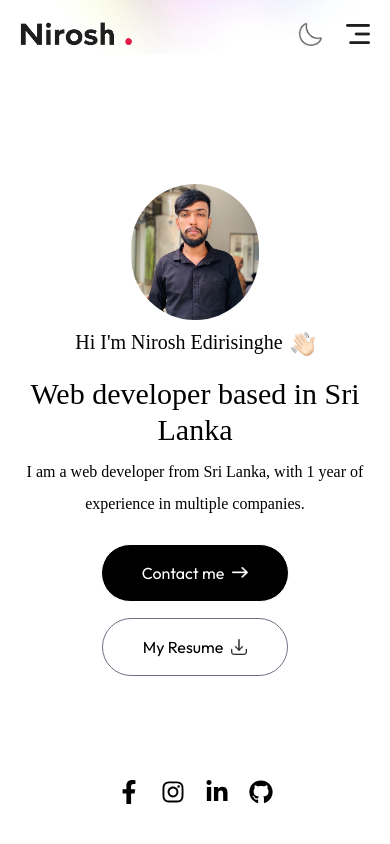
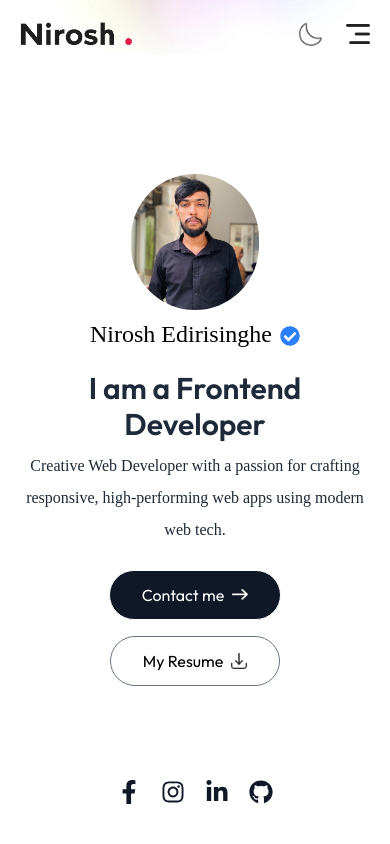
Before and after one commit to Nirosh-Edirisinghe/Myportfolio, a Next.js app: page / in a window 390 px wide. Shown: the top 844 px of the page. Built offline with nearby package versions, Linux system fonts and the light colour scheme; a web font is replaced by a local one.

Commit message:
chnage gero section styles

```diff
--- a/assets/assets.js
+++ b/assets/assets.js
@@ -123,6 +123,18 @@ export const assets = {
   posgreeicon,
   esupport,
 };
+
+export const Bio = {
+  roles: [
+    "ICT Undergraduate",
+    "Frontend Developer",
+    "FullStack Developer",
+  ],
+  github: "https://github.com/Nirosh-Edirisinghe",
+  linkedin: "https://www.linkedin.com/in/nirosh-edirisinghe-a13663329/",
+  insta: "https://www.instagram.com/niroshedirisighe/",
+  facebook: "https://www.facebook.com/nirosh.edirisingha.3",
+}
 
 export const workData = [
   {
--- a/components/Contact.jsx
+++ b/components/Contact.jsx
@@ -34,7 +34,7 @@ const Contact = () => {
       initial={{ opacity: 0 }}
       whileInView={{ opacity: 1 }}
       transition={{ duration: 1 }}
-      id='contact ' className='w-full px-[12%] py-10 scroll-mt-20 bg-[url("/footer-bg-color.png")] bg-no-repeat bg-center bg-[length:90%_auto] dark:bg-none'>
+      id='contact' className='w-full px-[12%] py-10 scroll-mt-20 bg-[url("/footer-bg-color.png")] bg-no-repeat bg-center bg-[length:90%_auto] dark:bg-none'>
 
       <motion.h4
         initial={{ opacity: 0, y: -20 }}
--- a/components/Header.jsx
+++ b/components/Header.jsx
@@ -1,8 +1,9 @@
-import { assets } from '@/assets/assets'
+import { assets, Bio } from '@/assets/assets'
 import Image from 'next/image'
 import React from 'react'
 import { motion } from "motion/react"
-import { FaFacebookF, FaInstagram, FaLinkedinIn, FaGithub } from "react-icons/fa";
+import { Typewriter } from "react-simple-typewriter";
+import { FaFacebookF, FaInstagram, FaLinkedinIn, FaGithub, FaCheckCircle } from "react-icons/fa";
 
 
 const Header = () => {
@@ -69,52 +70,52 @@ const Header = () => {
 
       {/* --- MOBILE SOCIAL ICONS (top center) --- */}
       <div className='flex md:hidden justify-center gap-5 absolute bottom-10 w-full'>
-        <a href="#"><FaFacebookF className="text-black text-2xl hover:scale-110 transition" /></a>
-        <a href="#"><FaInstagram className="text-black text-2xl hover:scale-110 transition" /></a>
-        <a href="#"><FaLinkedinIn className="text-black text-2xl hover:scale-110 transition" /></a>
-        <a href="#"><FaGithub className="text-black text-2xl hover:scale-110 transition" /></a>
+        <a href={Bio.facebook} target='_blank'><FaFacebookF className="text-gray-900 text-2xl hover:scale-110 transition dark:text-gray-400" /></a>
+        <a href={Bio.insta} target='_blank'><FaInstagram className="text-gray-900 text-2xl hover:scale-110 transition dark:text-gray-400" /></a>
+        <a href={Bio.linkedin} target='_blank'><FaLinkedinIn className="text-gray-900 text-2xl hover:scale-110 transition dark:text-gray-400" /></a>
+        <a href={Bio.github} target='_blank'><FaGithub className="text-gray-900 text-2xl hover:scale-110 transition dark:text-gray-400" /></a>
       </div>
 
       {/* --- DESKTOP RIGHT SIDE SOCIAL ICONS --- */}
       <div className='hidden md:flex flex-col gap-10 absolute right-10 top-1/2 -translate-y-1/2'>
-        <a href="#">
+        <a href={Bio.facebook} target='_blank'>
           <div className="relative group">
             <span
               className="absolute -top-6 left-1/2 -translate-x-1/2 opacity-0 group-hover:opacity-100  group-hover:-translate-y-3 translate-y-1 group-hover:scale-100  scale-95  bg-white text-gray-800 border border-gray-800 text-xs px-2 py-1 rounded transition-all duration-300 delay-100" >
               Facebook
             </span>
-            <FaFacebookF className="text-gray-700 text-2xl hover:scale-110 transition" />
+            <FaFacebookF className="text-gray-700  text-2xl hover:scale-110 transition dark:text-gray-400" />
           </div>
         </a>
 
 
-        <a href="#">
+        <a href={Bio.insta} target='_blank'>
           {/* Instagram */}
           <div className="relative group">
             <span className="absolute -top-6 left-1/2 -translate-x-1/2 opacity-0 group-hover:opacity-100  group-hover:-translate-y-3 translate-y-1 group-hover:scale-100  scale-95  bg-white text-gray-800 border border-gray-800 text-xs px-2 py-1 rounded transition-all duration-300 delay-100" >
               Instagram
             </span>
-            <FaInstagram className="text-gray-700 text-2xl hover:scale-110 transition" />
+            <FaInstagram className="text-gray-700 text-2xl hover:scale-110 transition dark:text-gray-400" />
           </div>
         </a>
 
-        <a href="#">
+        <a href={Bio.linkedin} target='_blank'>
           {/* LinkedIn */}
           <div className="relative group">
             <span className="absolute -top-6 left-1/2 -translate-x-1/2 opacity-0 group-hover:opacity-100  group-hover:-translate-y-3 translate-y-1 group-hover:scale-100  scale-95  bg-white text-gray-800 border border-gray-800 text-xs px-2 py-1 rounded transition-all duration-300 delay-100" >
               LinkedIn
             </span>
-            <FaLinkedinIn className="text-gray-700 text-2xl hover:scale-110 transition" />
+            <FaLinkedinIn className="text-gray-700 text-2xl hover:scale-110 transition dark:text-gray-400" />
           </div>
         </a>
 
-        <a href="#">
+        <a href={Bio.github} target='_blank'>
           {/* GitHub */}
           <div className="relative group">
             <span className="absolute -top-6 left-1/2 -translate-x-1/2 opacity-0 group-hover:opacity-100  group-hover:-translate-y-3 translate-y-1 group-hover:scale-100  scale-95  bg-white text-gray-800 border border-gray-800 text-xs px-2 py-1 rounded transition-all duration-300 delay-100" >
               GitHub
             </span>
-            <FaGithub className="text-gray-700 text-2xl hover:scale-110 transition" />
+            <FaGithub className="text-gray-700 text-2xl hover:scale-110 transition dark:text-gray-400" />
           </div>
         </a>
       </div>
@@ -126,35 +127,54 @@ const Header = () => {
           whileInView={{ scale: 1 }}
           transition={{ duration: 0.8, type: 'spring', stiffness: 100 }}
         >
-          <Image src={assets.myprofile} alt='' className='rounded-full w-32' />
+          <Image src={assets.myprofile} alt='' className='rounded-full w-32 ' />
         </motion.div>
 
         <motion.h3
           initial={{ y: -20, opacity: 0 }}
           whileInView={{ y: 0, opacity: 1 }}
           transition={{ duration: 0.6, delay: 0.3 }}
-          className='flex items-end gap-2 text-xl md:text-2xl mb-3 font-ovo'
+          className='flex items-end gap-2 text-2xl md:text-3xl mb-3  font-ovo'
         >
-          Hi I'm Nirosh Edirisinghe
-          <Image src={assets.hand_icon} alt='' className='w-6' />
+         Nirosh Edirisinghe
+          {/* <Image src={assets.hand_icon} alt='' className='w-6' /> */}
+          <FaCheckCircle className="text-blue-500 w-5 h-5 mb-1" />
         </motion.h3>
+
+        {/* <motion.h1
+          initial={{ y: -30, opacity: 0 }}
+          whileInView={{ y: 0, opacity: 1 }}
+          transition={{ duration: 0.8, delay: 0.5 }}
+          className='text-3xl sm:text-6xl lg:text-[66px] font-outfit'
+        >
+          Web developer based in Sri Lanka
+        </motion.h1> */}
 
         <motion.h1
           initial={{ y: -30, opacity: 0 }}
           whileInView={{ y: 0, opacity: 1 }}
           transition={{ duration: 0.8, delay: 0.5 }}
-          className='text-3xl sm:text-6xl lg:text-[66px] font-ovo'
+          className="text-3xl sm:text-6xl lg:text-[50px] text-gray-800 font-semibold font-outfit dark:text-gray-300"
         >
-          Web developer based in Sri Lanka
+          I am a{' '}
+          <span className="text-primary">
+            <Typewriter
+              words={Bio.roles}
+              loop={true}
+              typeSpeed={100}
+              deleteSpeed={50}
+              delaySpeed={1500}
+            />
+          </span>
         </motion.h1>
 
         <motion.p
           initial={{ opacity: 0 }}
           whileInView={{ opacity: 1 }}
           transition={{ duration: 0.6, delay: 0.7 }}
-          className='max-w-2xl mx-auto font-ovo'
+          className='max-w-2xl mx-auto font-ovo text-gray-800 dark:text-gray-200'
         >
-          I am a web developer from Sri Lanka, with 1 year of experience in multiple companies.
+          Creative Web Developer with a passion for crafting responsive, high-performing web apps using modern web tech.
         </motion.p>
 
         <div className='flex flex-col sm:flex-row items-center gap-4 mt-4'>
@@ -162,7 +182,7 @@ const Header = () => {
             initial={{ y: 30, opacity: 0 }}
             whileInView={{ y: 0, opacity: 1 }}
             transition={{ duration: 0.6, delay: 1 }}
-            className='px-10 py-3 border border-white rounded-full bg-black text-white flex items-center gap-2 dark:bg-transparent'
+            className='px-8 py-2 border border-white rounded-full bg-gray-900 text-white flex items-center gap-2 dark:bg-transparent'
             href="#contact"
           >
             Contact me <Image src={assets.right_arrow_white} alt='' className='w-4' />
@@ -174,7 +194,7 @@ const Header = () => {
             transition={{ duration: 0.6, delay: 1.2 }}
             href="/sample-resume.pdf"
             download
-            className='px-10 py-3 border rounded-full border-gray-500 flex items-center gap-2 bg-white dark:text-black'
+            className='px-8 py-2 border rounded-full border-gray-500 flex items-center gap-2 bg-white dark:text-black'
           >
             My Resume <Image src={assets.download_icon} alt='' className='w-4' />
           </motion.a>
--- a/components/Navbar.jsx
+++ b/components/Navbar.jsx
@@ -1,5 +1,5 @@
 
-import { assets } from '@/assets/assets'
+import { assets, Bio } from '@/assets/assets'
 import Image from 'next/image'
 import React, { useEffect, useRef, useState } from 'react'
 
@@ -27,7 +27,7 @@ const Navbar = ({ isDarkMode, setIsDarkMode }) => {
       <div className='fixed top-0 right-0 w-11/12 -z-10 translate-y-[-80%] dark:hidden'>
         <Image src={assets.header_bg_color} alt='' className='w-full' />
       </div>
-      <nav className={`w-full fixed px-5 lg:px-8 xl:px-[8%] py-4 flex items-center justify-between z-50 ${isScroll ? "bg-white/50  bg-opacity-50 backdrop-blur-lg shadow-sm dark:bg-darkTheme dark:shadow-white/20" : ""}`}>
+      <nav className={`w-full fixed px-5 lg:px-8 xl:px-[8%] pt-4 pb-2 flex items-center justify-between z-50 ${isScroll ? "bg-white/50  bg-opacity-50 backdrop-blur-lg shadow-sm dark:bg-darkTheme dark:shadow-white/20" : ""}`}>
         <a href="#top">
           <Image src={isDarkMode ? assets.logo_dark : assets.logo} alt='' className='w-28 cursor-pointer mr-14' />
         </a>
@@ -44,7 +44,7 @@ const Navbar = ({ isDarkMode, setIsDarkMode }) => {
           <button onClick={() => setIsDarkMode(prev => !prev)}>
             <Image src={isDarkMode ? assets.sun_icon : assets.moon_icon} alt='' className='w-6' />
           </button>
-          <a href="#constct" className='hidden lg:flex items-center gap-3 px-10 py-2.5 border border-gray-500 rounded-full ml-4 font-ovo dark:border-white/50'>Contact<Image src={isDarkMode ? assets.arrow_icon_dark : assets.arrow_icon} alt='' className='w-3' /></a>
+          <a href={Bio.github} target='_blank' className='hidden lg:flex items-center gap-3 px-8 py-2 border border-gray-500 rounded-full ml-4 font-ovo dark:border-white/50'>GitHub<Image src={isDarkMode ? assets.arrow_icon_dark : assets.arrow_icon} alt='' className='w-3' /></a>
 
           <button onClick={openMenu} className='block md:hidden ml-3'>
             <Image src={isDarkMode ? assets.menu_white : assets.menu_black} alt='' className='w-6' />
--- a/package.json
+++ b/package.json
@@ -13,7 +13,8 @@
     "next": "16.0.1",
     "react": "19.2.0",
     "react-dom": "19.2.0",
-    "react-icons": "^5.5.0"
+    "react-icons": "^5.5.0",
+    "react-simple-typewriter": "^5.0.1"
   },
   "devDependencies": {
     "@tailwindcss/postcss": "^4",
```
Also changed, not shown: 1 other file (tests, documents, lock files or other folders).
